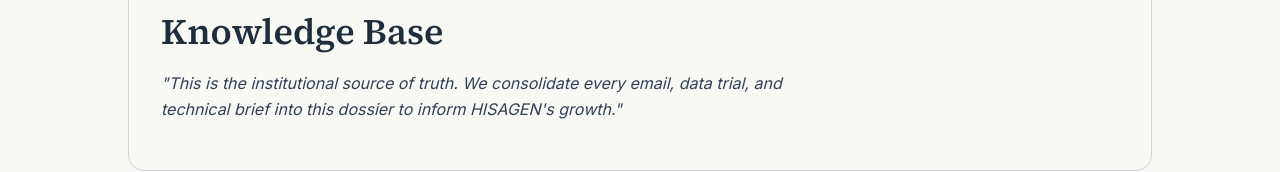
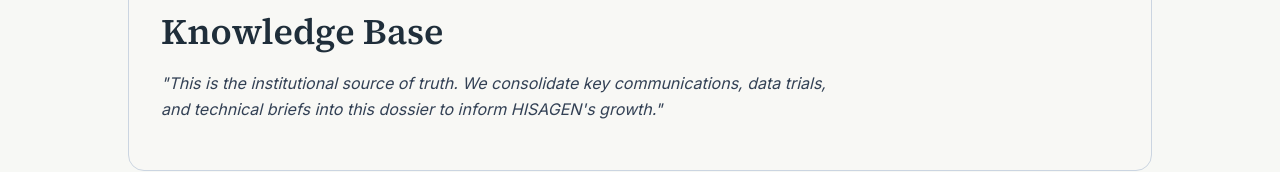
Before and after one commit to juakali100/hisagen, a Next.js app: page /resources in a window 1280 px wide. Shown: the part 257-429 px from the top of the page. Built offline with nearby package versions, Linux system fonts and the light colour scheme.

Commit message:
Update Knowledge Base intro text

```diff
--- a/src/app/resources/page.tsx
+++ b/src/app/resources/page.tsx
@@ -376,7 +376,7 @@
           Knowledge Base
         </h1>
         <p className="mt-4 max-w-2xl text-base leading-relaxed text-slate italic">
-          "This is the institutional source of truth. We consolidate every email, data trial, and technical brief into this dossier to inform HISAGEN's growth."
+          "This is the institutional source of truth. We consolidate key communications, data trials, and technical briefs into this dossier to inform HISAGEN's growth."
         </p>
       </section>
 
```
